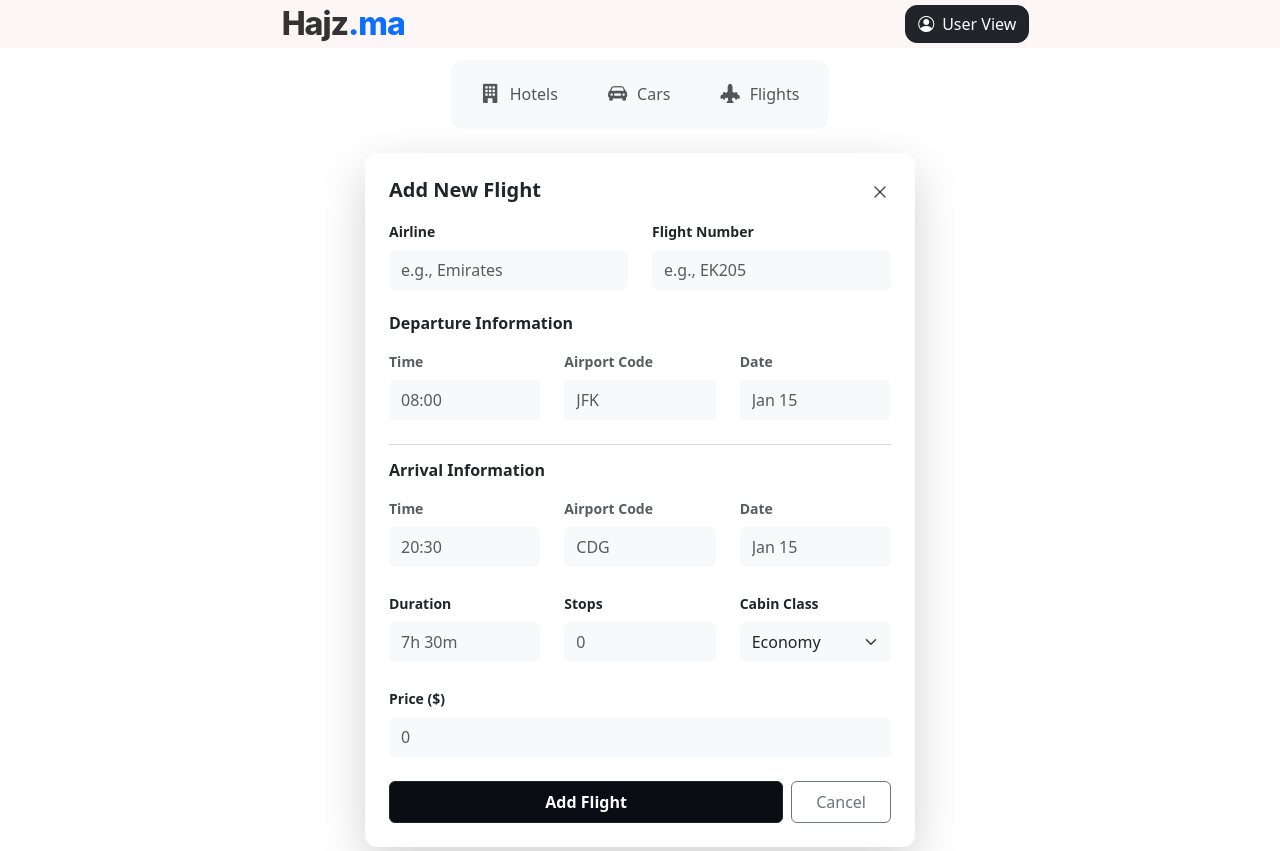
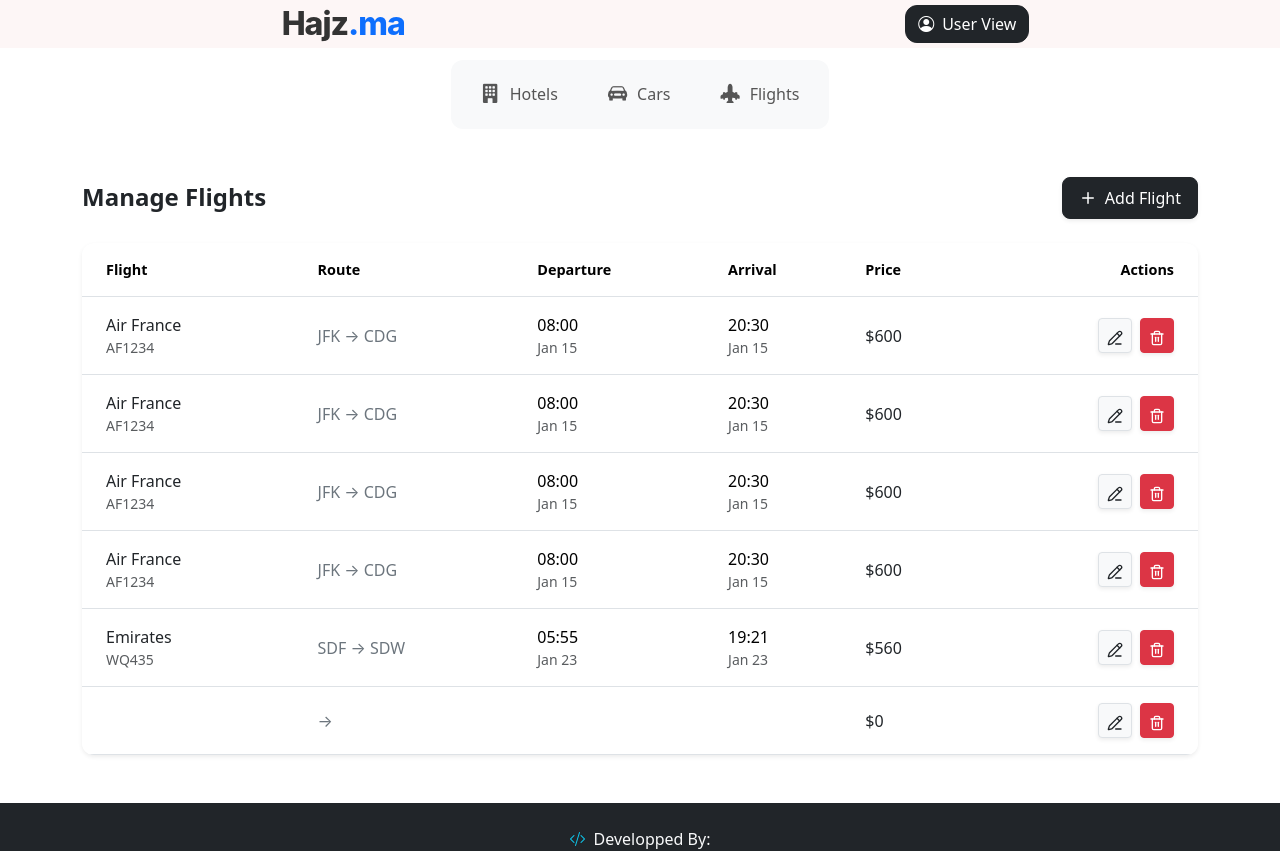
Before and after one commit to makouarHamza/Hajz.ma, a React (Vite) app: page /manageFlights in a window 1280 px wide. Shown: the top 851 px of the page. Built offline with nearby package versions, Linux system fonts and the light colour scheme; data requests are answered from the project's data file.

Commit message:
added a manager file

```diff
--- a/src/App.jsx
+++ b/src/App.jsx
@@ -10,6 +10,7 @@ import ListHotels from './hotels/hotelsList';
 import HotelManage from './hotels/hotelmanage';
 import NewHotelForm from './hotels/newHotelForm';
 import AddFlightForm from './flights/newFlightForm';
+import FlightsManage from './flights/flightsManage';
 
 function App() {
   const [isAdmin,setIsAdmin] = useState(false);
@@ -80,10 +81,12 @@ function App() {
           <Route path='flights' element={<h1>flights</h1>}/>
           <Route path='hotels' element={ <ListHotels /> }/>
           <Route path='manageCars' element={<h1>manage Cars</h1>}/>
-          <Route path='manageFlights' element={<AddFlightForm />}/>
           <Route path='manageHotels' element={ <HotelManage /> }/>
           <Route path='manageHotels/addEditHotel' element={ <NewHotelForm /> }/>
           <Route path='manageHotels/addEditHotel/:idToEdit' element={ <NewHotelForm /> }/>
+          <Route path='manageFlights' element={<FlightsManage />}/>
+          <Route path='manageFlights/addFlight' element={ <AddFlightForm /> }/>
+
         </Routes>
       </BrowserRouter>
 
--- a/src/flights/flightsManage.jsx
+++ b/src/flights/flightsManage.jsx
@@ -0,0 +1,92 @@
+import { useDispatch, useSelector } from "react-redux";
+import { flightStatus, getDataFlights, selectAllFlights } from "./flightsSlice";
+import { PencilLine, Plus, Trash2 } from "lucide-react";
+import { useEffect } from "react";
+
+function FlightsManage() {
+    const dispatch = useDispatch();
+    const flights = useSelector(selectAllFlights);
+    const status = useSelector(flightStatus)
+
+    useEffect(function(){
+        if(status === 'idle'){
+            dispatch(getDataFlights())
+        }
+
+    },[dispatch, status])
+
+
+    return(
+        <>
+        <div className="container mt-5">
+
+        <div className="d-flex justify-content-between align-items-center mb-4">
+            <h4 className="fw-bold m-0">Manage Flights</h4>
+            <button className="btn btn-dark d-flex align-items-center gap-2 px-3 py-2 rounded-3 shadow-sm">
+            <Plus size={18} /> Add Flight
+            </button>
+        </div>
+
+        {/* Table Card */}
+        <div className="card border-0 shadow-sm overflow-hidden" style={{ borderRadius: '12px' }}>
+            <div className="table-responsive">
+            <table className="table align-middle mb-0">
+                <thead className="bg-light">
+                <tr style={{ fontSize: '0.9rem', color: '#4a4a4a' }}>
+                    <th className="ps-4 py-3 border-0">Flight</th>
+                    <th className="py-3 border-0">Route</th>
+                    <th className="py-3 border-0">Departure</th>
+                    <th className="py-3 border-0">Arrival</th>
+                    <th className="py-3 border-0">Price</th>
+                    <th className="pe-4 py-3 border-0 text-end">Actions</th>
+                </tr>
+                </thead>
+                <tbody>
+                {flights.map((flight) => (
+                    <tr key={flight.id} className="border-top">
+
+                    <td className="ps-4 py-3">
+                        <div className="fw-normal text-dark">{flight.airline}</div>
+                        <div className="text-muted small">{flight.flightNumber}</div>
+                    </td>
+
+
+                    <td className="text-secondary"> {flight.depAirport} → {flight.arrAirport} </td>
+
+
+                    <td>
+                        <div className="fw-normal">{flight.depTime}</div>
+                        <div className="text-muted small">{flight.depDate}</div>
+                    </td>
+
+
+                    <td>
+                        <div className="fw-normal">{flight.arrTime}</div>
+                        <div className="text-muted small">{flight.arrDate}</div>
+                    </td>
+
+
+                    <td className="fw-normal text-dark">${flight.price}</td>
+
+
+                    <td className="pe-4 py-3 text-end">
+                        <button className="btn btn-light btn-sm border me-2 shadow-sm" style={{ padding: '6px 8px' }}>
+                        <PencilLine size={16} className="text-dark" />
+                        </button>
+                        <button className="btn btn-danger btn-sm shadow-sm" style={{ padding: '6px 8px' }}>
+                        <Trash2 size={16} />
+                        </button>
+                    </td>
+                    </tr>
+                ))}
+
+                </tbody>
+            </table>
+            </div>
+        </div>
+        </div>
+
+        </>
+    )
+}
+export default FlightsManage;
--- a/src/flights/flightsSlice.js
+++ b/src/flights/flightsSlice.js
@@ -29,6 +29,7 @@ const flightsSlice = createSlice({
         })
         .addCase(getDataFlights.fulfilled, (state, action) => {
             state.status = 'succeeded'
+            state.flights = action.payload
         })
         .addCase(getDataFlights.rejected, (state, action) => {
             state.error = action.error.message
@@ -42,3 +43,6 @@ const flightsSlice = createSlice({
 
 })
 export default flightsSlice.reducer;
+export const selectAllFlights = (state) => state.flights.flights;
+export const flightStatus = (state) => state.flights.status;
+export const flightError = (state) => state.flights.error;
```
